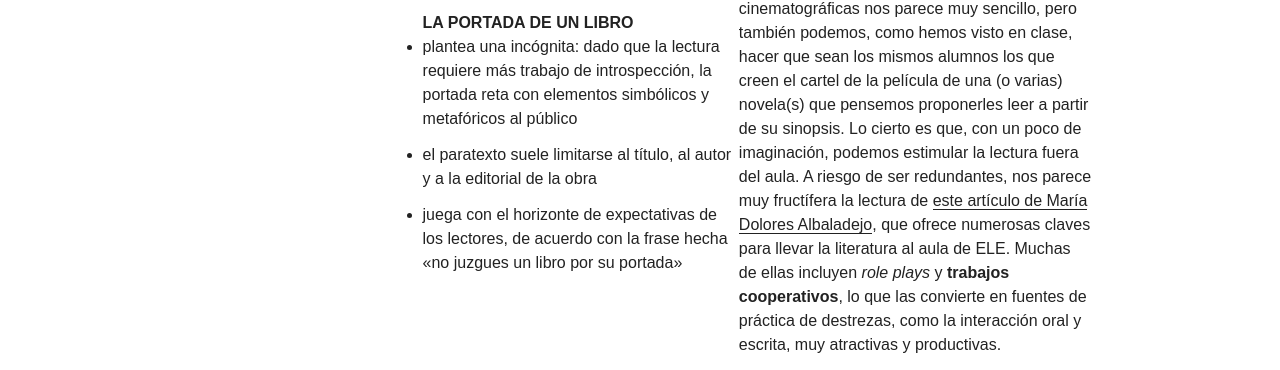
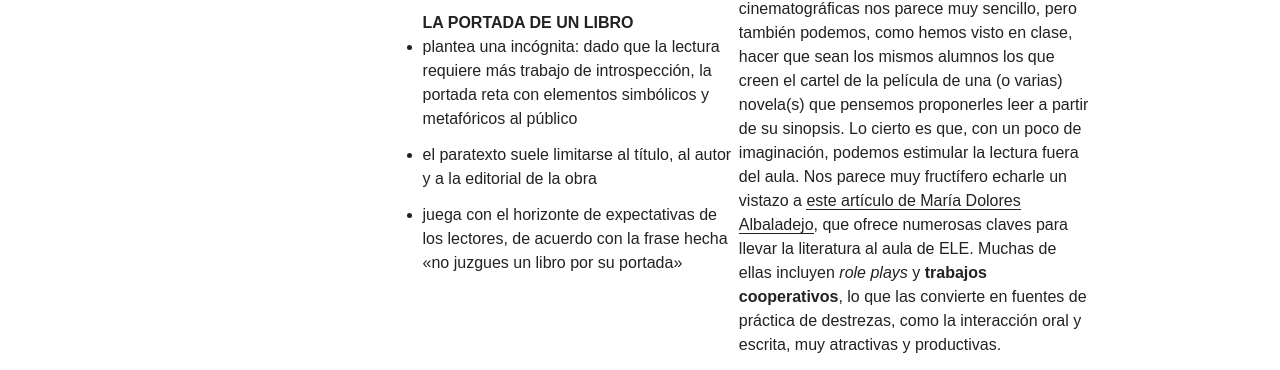
Before and after one commit to immalopez/immalopez.github.io, a Jekyll site: the page built from _posts/blog/2017-10-20-registro-de-aprendizaje-reflexivo.md, in a window 1280 px wide. Shown: the part 1655-2025 px from the top of the page. Built offline with Jekyll 4.4.1, drawn with Linux system fonts in a browser that asks for light colours; nearby versions of some CDN libraries; comment, search, counter and statistics services are not loaded; some of the changed text lies outside the part shown.

Commit message:
Update 2017-10-20-registro-de-aprendizaje-reflexivo.md

```diff
--- a/_posts/blog/2017-10-20-registro-de-aprendizaje-reflexivo.md
+++ b/_posts/blog/2017-10-20-registro-de-aprendizaje-reflexivo.md
@@ -46,7 +46,7 @@ Generalmente, la inmediatez y la accesibilidad del hecho cinematográfico reperc
 
 Sin embargo, también es posible poner en diálogo un cartel y una portada para que uno ayude a la otra: en el caso de las adaptaciones cinematográficas nos parece muy sencillo, pero también podemos, como hemos visto en clase, hacer que sean los mismos alumnos los que creen el cartel de la película de una (o varias) novela(s) que pensemos proponerles leer a partir de su sinopsis.
 
-Lo cierto es que, con un poco de imaginación, podemos estimular la lectura fuera del aula. A riesgo de ser redundantes, nos parece muy fructífera la lectura de <a href="http://marcoele.com/como-llevar-la-literatura-al-aula-de-ele-de-la-teoria-a-la-practica/"><u>este artículo de María Dolores Albaladejo</u></a>, que ofrece numerosas claves para llevar la literatura al aula de ELE. Muchas de ellas incluyen <i>role plays</i> y <strong>trabajos cooperativos</strong>, lo que las convierte en fuentes de práctica de destrezas, como la interacción oral y escrita, muy atractivas y productivas.
+Lo cierto es que, con un poco de imaginación, podemos estimular la lectura fuera del aula. Nos parece muy fructífero echarle un vistazo a <a href="http://marcoele.com/como-llevar-la-literatura-al-aula-de-ele-de-la-teoria-a-la-practica/"><u>este artículo de María Dolores Albaladejo</u></a>, que ofrece numerosas claves para llevar la literatura al aula de ELE. Muchas de ellas incluyen <i>role plays</i> y <strong>trabajos cooperativos</strong>, lo que las convierte en fuentes de práctica de destrezas, como la interacción oral y escrita, muy atractivas y productivas.
       </td>
     </tr>
   </tbody>
```
